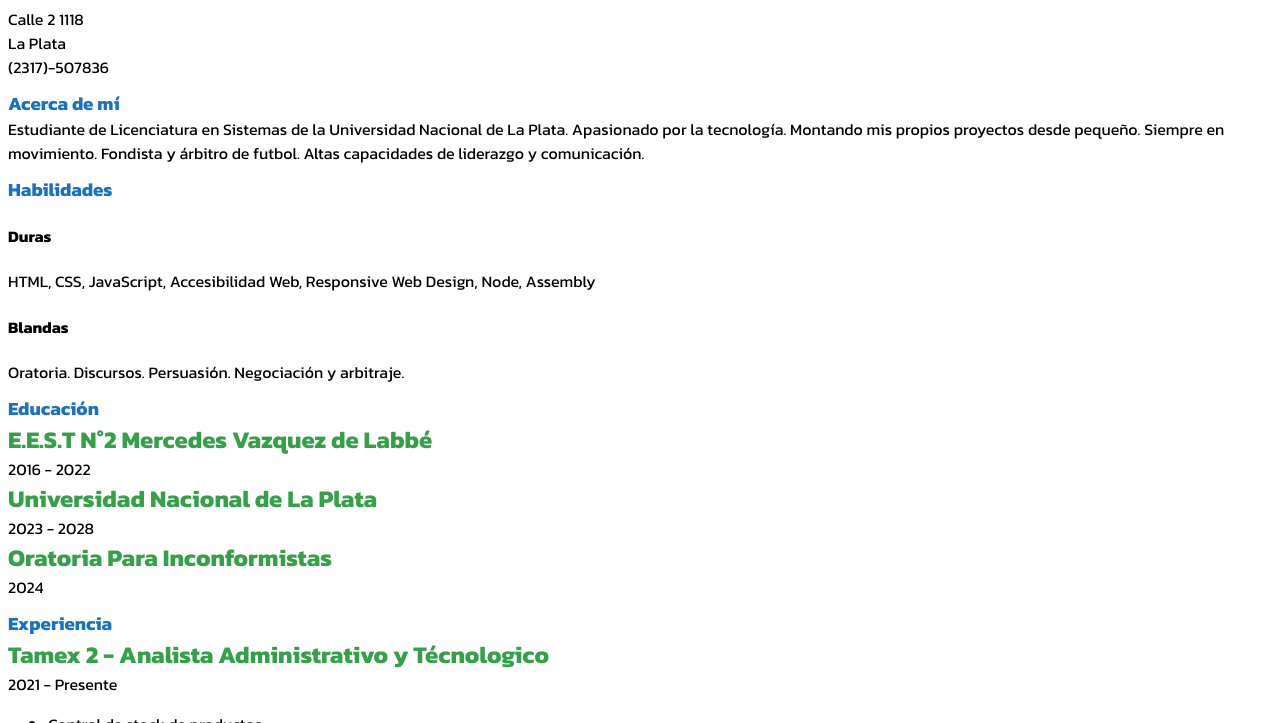
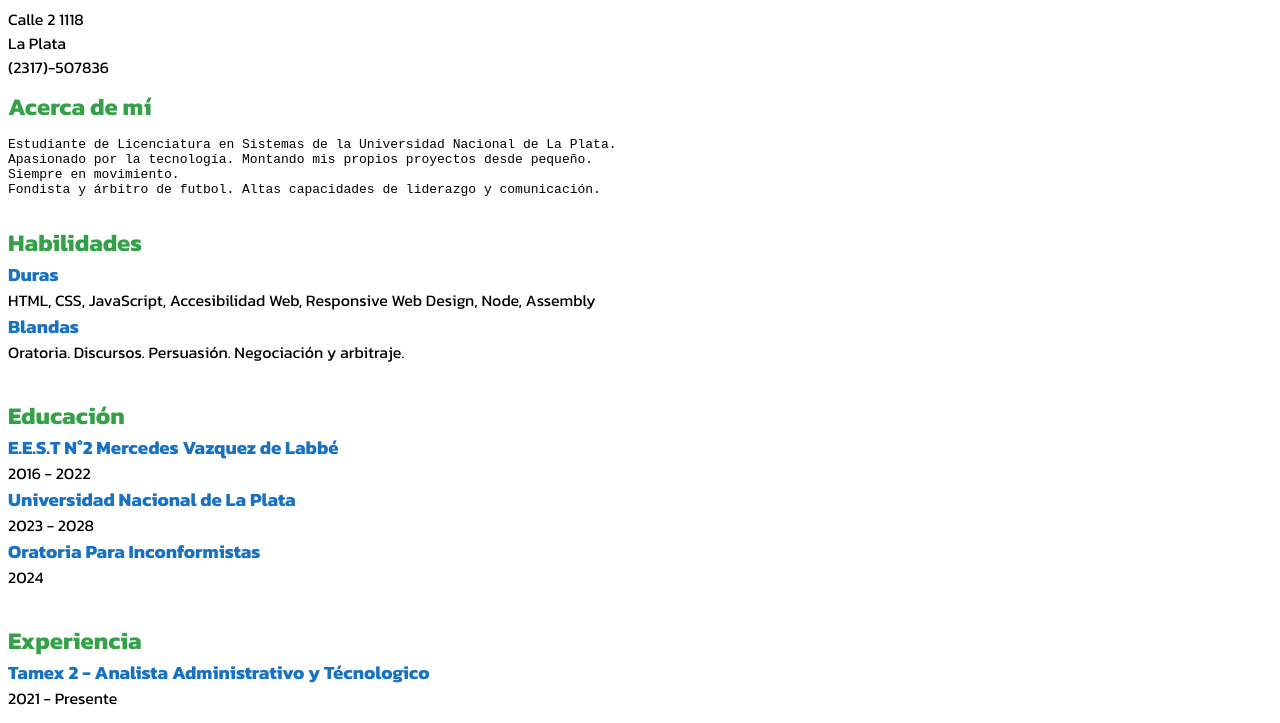
Before and after one commit to JuampiConejera/Single-page-CV, a plain HTML site: page index.html in a window 1280 px wide. Shown: the part 153-876 px from the top of the page. Drawn offline with Linux system fonts and the light colour scheme.

Commit message:
Cambios
Te dejo algunos cambios sobre todo en tema de legibilidad, la fuente que usaste se presta a salir un poco del ejemplo del ejercicio pero es un buen elemento y con estas pequeñas mejoras considero que el producto final es una buena mejora.

```diff
--- a/index.html
+++ b/index.html
@@ -32,44 +32,47 @@
             </article>
         </section>
         <section>
-            <h3>Acerca de mí</h3>
-            <p>Estudiante de Licenciatura en Sistemas de la Universidad Nacional de La Plata.
-                Apasionado por la tecnología. Montando mis propios proyectos desde pequeño.
-                Siempre en movimiento.
-                Fondista y árbitro de futbol. Altas capacidades de liderazgo y comunicación.
-            </p>
+            <h2>Acerca de mí</h2>
+            <pre>
+Estudiante de Licenciatura en Sistemas de la Universidad Nacional de La Plata.
+Apasionado por la tecnología. Montando mis propios proyectos desde pequeño.
+Siempre en movimiento.
+Fondista y árbitro de futbol. Altas capacidades de liderazgo y comunicación.
+            </pre>
         </section>
         <section>
-            <h3>Habilidades</h3>
+            <h2>Habilidades</h2>
             <article>
-                <h4>Duras</h4>
+                <h3>Duras</h3>
                     <p>HTML, CSS, JavaScript, Accesibilidad Web, Responsive Web Design, Node, Assembly</p>
-                <h4>Blandas</h4>
+                <h3>Blandas</h3>
                     <p>Oratoria. Discursos. Persuasión. Negociación y arbitraje.</p>
             </article>
         </section>
         <section>
-            <h3>Educación</h3>
+            <br>
+            <h2>Educación</h2>
             <article>
                 <article>
-                    <h2>E.E.S.T N°2 Mercedes Vazquez de Labbé</h2>
+                    <h3>E.E.S.T N°2 Mercedes Vazquez de Labbé</h3>
                     <p>2016 - 2022</p>
                 </article>
                 <article>
-                    <h2>Universidad Nacional de La Plata</h2>
+                    <h3>Universidad Nacional de La Plata</h3>
                     <p>2023 - 2028</p>
                 </article>
                 <article>
-                    <h2>Oratoria Para Inconformistas</h2>
+                    <h3>Oratoria Para Inconformistas</h3>
                     <p>2024</p>
                 </article>
             </article>
         </section>
         <section>
-            <h3>Experiencia</h3>
+            <br>
+            <h2>Experiencia</h2>
             <article>
                 <article>
-                    <h2>Tamex 2 - Analista Administrativo y Técnologico</h2>
+                    <h3>Tamex 2 - Analista Administrativo y Técnologico</h3>
                     <p>2021 - Presente</p>
                     <ul>
                         <li>Control de stock de productos</li>
@@ -80,7 +83,7 @@
                     </ul>
                 </article>
                 <article>
-                    <h2>Árbitro de Futbol</h2>
+                    <h3>Árbitro de Futbol</h3>
                     <p>2020 - 2024</p>
                     <ul>
                         <li>Manejo de situaciones bajo presión</li>
@@ -91,7 +94,7 @@
             </article>
         </section>
         <section>
-            <h3>Encontrame en redes</h3>
+            <h2>Encontrame en redes</h2>
             <article>
                 <ul>
                     <li><a href="https://www.linkedin.com/in/juampi-conejera/">LinkedIn</a></li>
```
